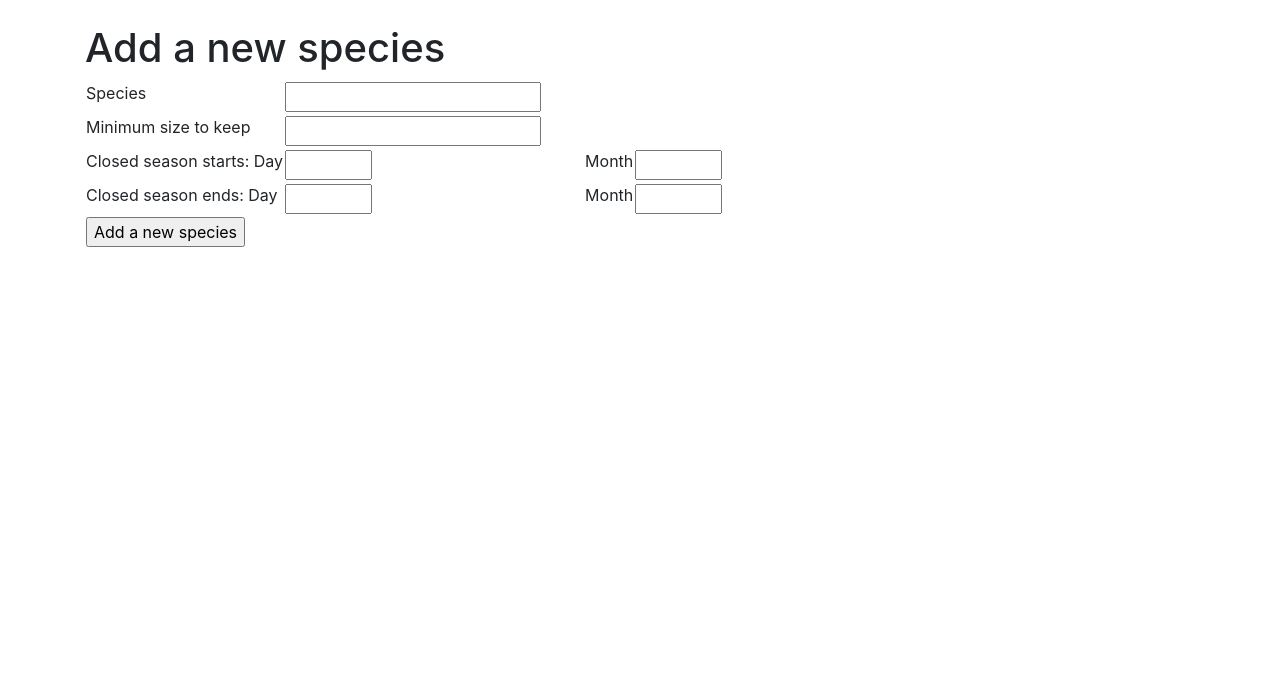
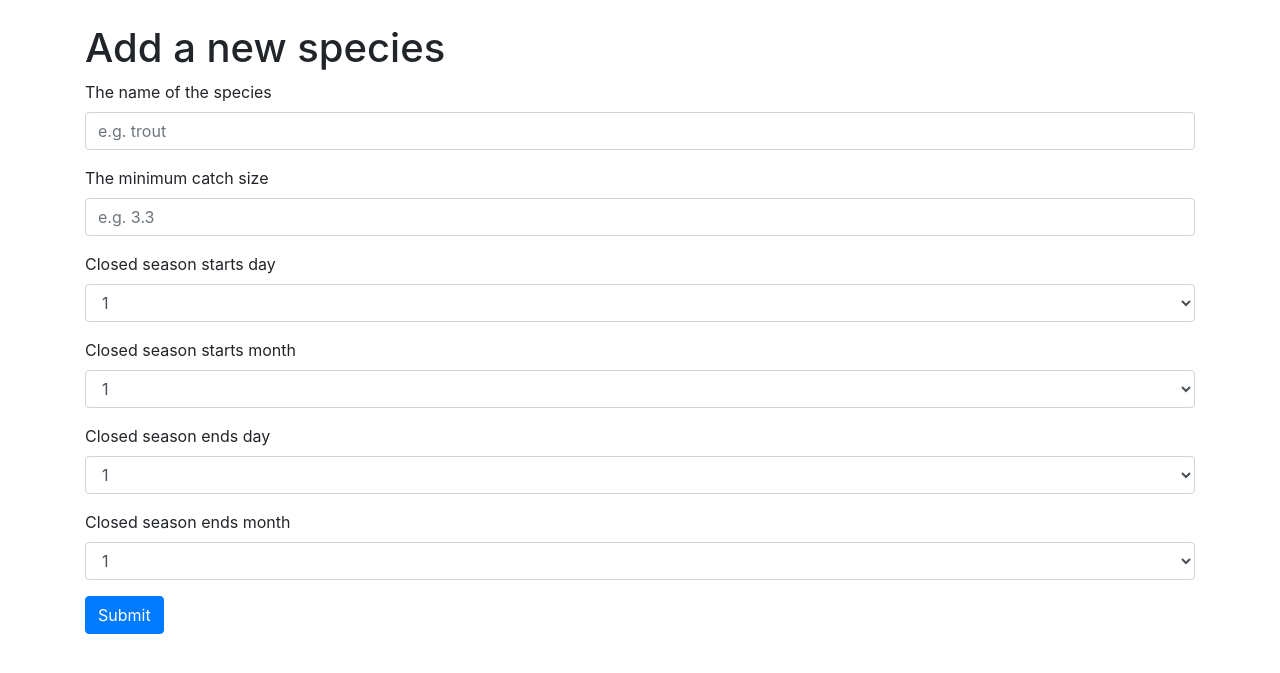
Before and after one commit to matiastamsi/KalastajanKaveri, a Flask app: page /fish/new/ in a window 1280 px wide. Shown: the part 56-729 px from the top of the page. Run offline with Flask 2, Linux system fonts and the light colour scheme; a user stored in the database is signed in; tables that the repository leaves empty hold one stand-in row (values such as "Sample post"); some libraries are stand-ins or nearby versions.

Commit message:
Took the bootstrap in to use in the new fish species form.

```diff
--- a/application/catches/views.py
+++ b/application/catches/views.py
@@ -14,7 +14,7 @@ def catches_index():
 @app.route("/catches/new/")
 @login_required(role="USER")
 def catches_form():
-    return render_template("catches/new.html", form = CatchForm())
+    return render_template("catches/new.html", form = CatchForm(), fishes = Fish.query.all())
 
 @app.route("/catches/", methods=["POST"])
 @login_required(role="USER")
--- a/application/fish/forms.py
+++ b/application/fish/forms.py
@@ -5,7 +5,7 @@ class FishForm(FlaskForm):
 
     name = StringField('Species', [validators.InputRequired()])
     minimum_catch_size = DecimalField('Minimum size to keep',
-                                      [validators.NumberRange(min=0.0, max=150.0)], places=2)
+                                      [validators.NumberRange(min=0.0, max=150.0)])
     closed_season_starts_day = IntegerField('Closed season starts: Day',
                                             [validators.NumberRange(min=1, max=31)])
     closed_season_starts_month = IntegerField("Month",
--- a/application/templates/fish/new.html
+++ b/application/templates/fish/new.html
@@ -1,16 +1,12 @@
 {% extends "layout.html" %}
 
 {% block body %}
+<h1> Add a new species </h1>
 <form method="POST" action="{{ url_for('fish_create') }}">
-  <table>
-      <h1> Add a new species </h1>
-      <tr>
-        <td>
-          {{ form.name.label }}
-        </td>
-        <td>
-          {{ form.name }}
-        </td>
+  <div class="form-group">
+    <label for="formControlInput1">The name of the species</label>
+    <input class="form-control" id="name" name="name" placeholder="e.g. trout">
+  </div>
   <td>
     <ul>
       {% if error == "The species already exists!" %}
@@ -21,14 +17,10 @@
       {% endfor %}
     </ul>
   </td>
-      </tr>
-      <tr>
-        <td>
-          {{ form.minimum_catch_size.label }}
-        </td>
-        <td>
-          {{ form.minimum_catch_size }}
-        </td>
+  <div class="form-group">
+    <label for="formControlInput1">The minimum catch size</label>
+    <input class="form-control" id="minimum_catch_size" name="minimum_catch_size" placeholder="e.g. 3.3">
+  </div>
   <td>
     <ul>
       {% for error in form.minimum_catch_size.errors %}
@@ -36,14 +28,14 @@
       {% endfor %}
     </ul>
   </td>
-      </tr>
-      <tr>
-        <td>
-          {{ form.closed_season_starts_day.label }}
-        </td>
-        <td>
-          {{ form.closed_season_starts_day }}
-        </td>
+  <div class="form-group">
+    <label for="exampleFormControlSelect1">Closed season starts day</label>
+    <select class="form-control" id="closed_season_starts_day" name="closed_season_starts_day">
+      {% for i in range(1,32) %}
+        <option>{{ i }}</option>
+      {% endfor %}
+    </select>
+  </div>
   <td>
     <ul>
       {% for error in form.closed_season_starts_day.errors %}
@@ -51,12 +43,14 @@
       {% endfor %}
     </ul>
   </td>
-         <td>
-          {{ form.closed_season_starts_month.label }}
-        </td>
-        <td>
-          {{ form.closed_season_starts_month }}
-        </td>
+  <div class="form-group">
+    <label for="exampleFormControlSelect1">Closed season starts month</label>
+    <select class="form-control" id="closed_season_starts_month" name="closed_season_starts_month">
+      {% for i in range(1,13) %}
+        <option>{{ i }}</option>
+      {% endfor %}
+    </select>
+  </div>
   <td>
     <ul>
       {% for error in form.closed_season_starts_month.errors %}
@@ -64,14 +58,14 @@
       {% endfor %}
     </ul>
   </td>
-      </tr>
-      <tr>
-        <td>
-          {{ form.closed_season_ends_day.label }}
-        </td>
-        <td>
-          {{ form.closed_season_ends_day }}
-        </td>
+  <div class="form-group">
+    <label for="exampleFormControlSelect1">Closed season ends day</label>
+    <select class="form-control" id="closed_season_ends_day" name="closed_season_ends_day">
+      {% for i in range(1,32) %}
+        <option>{{ i }}</option>
+      {% endfor %}
+    </select>
+  </div>
   <td>
     <ul>
       {% for error in form.closed_season_ends_day.errors %}
@@ -79,12 +73,14 @@
       {% endfor %}
     </ul>
   </td>
-        <td>
-          {{ form.closed_season_ends_month.label }}
-        </td>
-        <td>
-          {{ form.closed_season_ends_month }}
-        </td>
+  <div class="form-group">
+    <label for="exampleFormControlSelect1">Closed season ends month</label>
+    <select class="form-control" id="closed_season_ends_month" name="closed_season_ends_month">
+      {% for i in range(1,13) %}
+        <option>{{ i }}</option>
+      {% endfor %}
+    </select>
+  </div>
   <td>
     <ul>
       {% for error in form.closed_season_ends_month.errors %}
@@ -92,12 +88,6 @@
       {% endfor %}
     </ul>
   </td>
-      </tr>
-      <tr>
-        <td colspan="2">
-          <input type="submit" value="Add a new species"/>
-        </td>
-      </tr>
-  </form>
+  <button type="submit" class="btn btn-primary">Submit</button>
 </form>
 {% endblock %}
```
Also changed, not shown: application/templates/catches/new.html (+9 -17 lines), requirements.txt (+45 -0 lines). Lines whose indentation alone changed are shown as unchanged.
